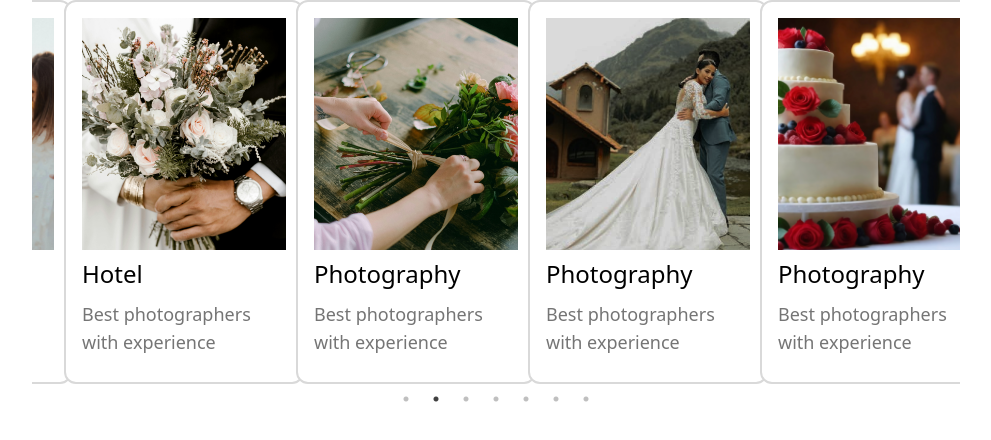
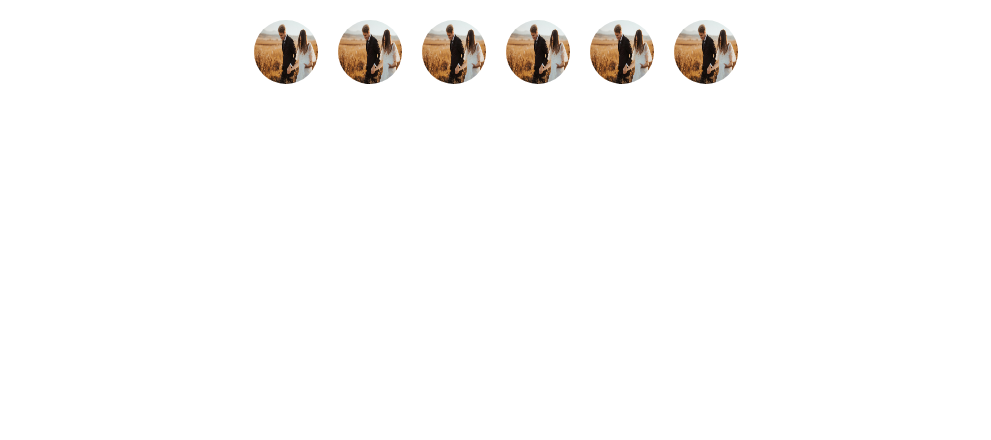
Before and after one commit to SCS3214-Group-21/frontend, a React (Vite) app: page / in a window 1280 px wide. Shown: the top 440 px of the page, without its empty margins (144-1135 px from the left). Built offline with nearby package versions, Linux system fonts and the light colour scheme.

Commit message:
Create PartnerBadges component

```diff
--- a/src/App.jsx
+++ b/src/App.jsx
@@ -1,12 +1,12 @@
 import './App.css'
 import RegisterProgress from './components/ui/RegisterProgress'
-import ServicesCarousel from './components/ServicesCarousel'
+import PartnerBadges from './components/common/PartnerBadges'
 
 function App() {
   return (
     <>
       {/* <RegisterProgress precentage={50}></RegisterProgress> */}
-      <ServicesCarousel />
+      <PartnerBadges />
     </>
   )
 }
--- a/src/components/ServicesCarousel.jsx
+++ b/src/components/ServicesCarousel.jsx
@@ -31,7 +31,7 @@ import ServiceCard from "./common/ServiceCard";
 //   );
 // };
 
-const Carousel = () => {
+const ServicesCarousel = () => {
   const settings = {
     dots: true,
     infinite: true,
@@ -154,4 +154,4 @@ const Carousel = () => {
   );
 };
 
-export default Carousel;
+export default ServicesCarousel;
--- /dev/null
+++ b/src/components/common/PartnerBadges.jsx
@@ -0,0 +1,16 @@
+import React from 'react';
+
+function PartnerBadges() {
+    return (
+        <div class="flex flex-row bg-white w-full gap-5 items-center justify-center flex-wrap p-5">
+            <img src="../src/assets/images/Images/01.png" alt="photo01" class="h-16 w-16 rounded-full" />
+            <img src="../src/assets/images/Images/01.png" alt="photo01" class="h-16 w-16 rounded-full" />
+            <img src="../src/assets/images/Images/01.png" alt="photo01" class="h-16 w-16 rounded-full" />
+            <img src="../src/assets/images/Images/01.png" alt="photo01" class="h-16 w-16 rounded-full" />
+            <img src="../src/assets/images/Images/01.png" alt="photo01" class="h-16 w-16 rounded-full" />
+            <img src="../src/assets/images/Images/01.png" alt="photo01" class="h-16 w-16 rounded-full" />
+        </div>
+    );
+}
+
+export default PartnerBadges;
```
